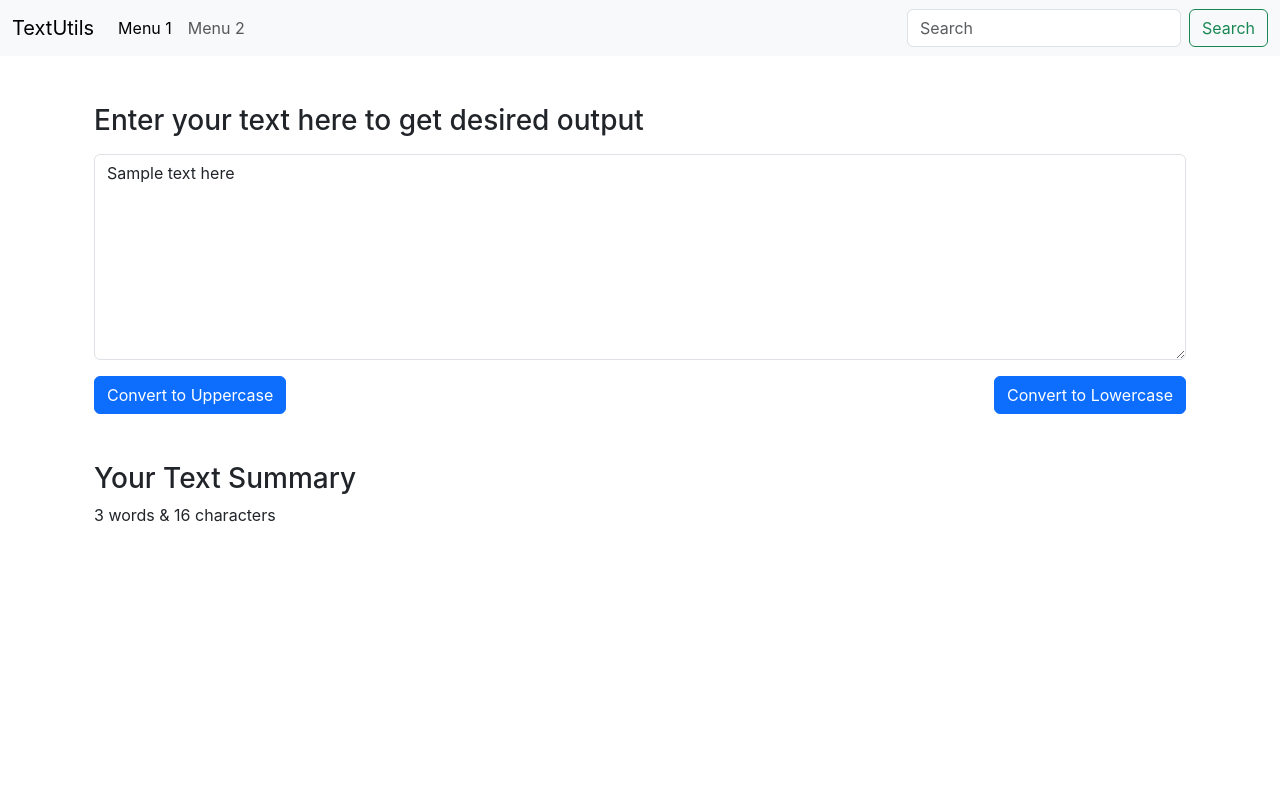
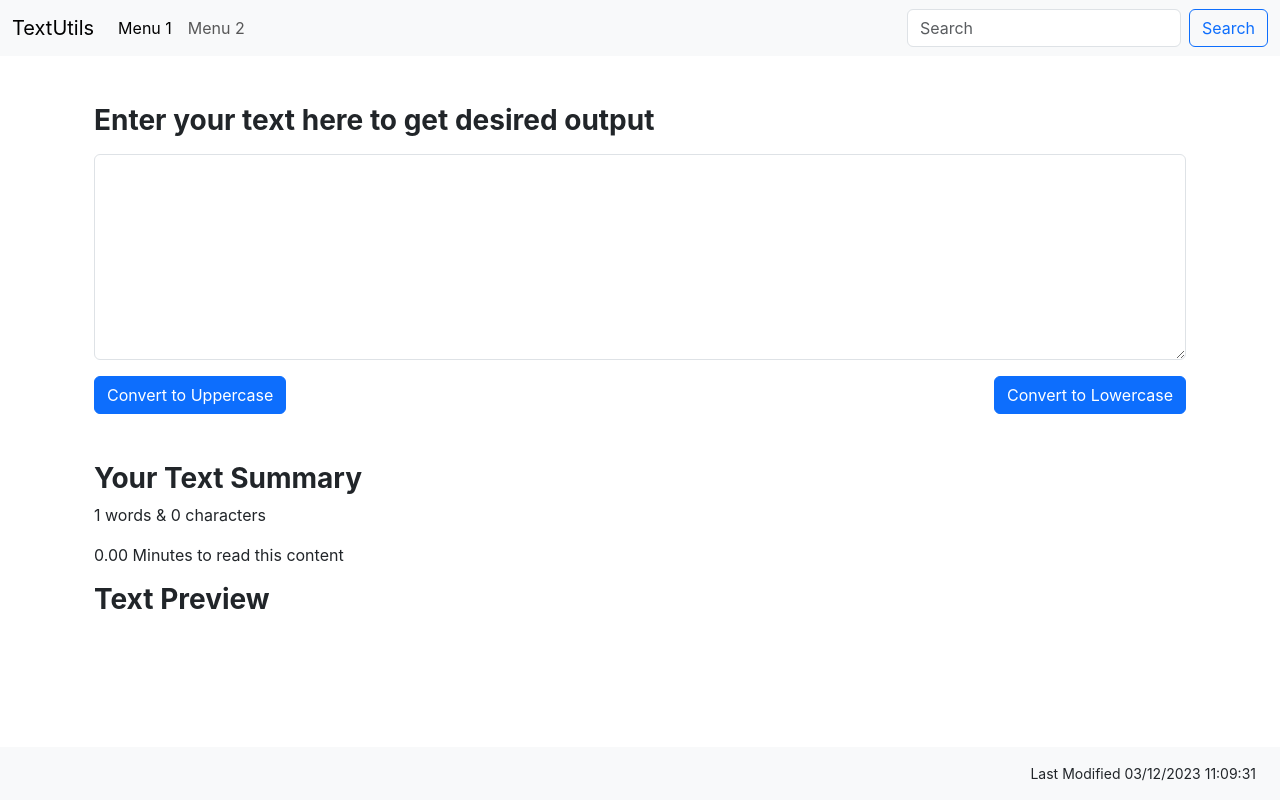
Before and after one commit to keerankb/react-textutils-demo, a React (Create React App) app: page / in a window 1280 px wide. Built offline with nearby package versions, Linux system fonts and the light colour scheme.

Commit message:
adding some more logic

```diff
--- a/src/components/Navbar.js
+++ b/src/components/Navbar.js
@@ -20,7 +20,7 @@ export default function Navbar(props) {
                 </ul>
                 <form className="d-flex" role="search">
                     <input className="form-control me-2" type="search" placeholder="Search" aria-label="Search" />
-                    <button className="btn btn-outline-success" type="submit">Search</button>
+                    <button className="btn btn-outline-primary" type="submit">Search</button>
                 </form>
             </div>
         </div>
--- a/src/components/TextForm.js
+++ b/src/components/TextForm.js
@@ -23,13 +23,13 @@ export default function TextForm(props) {
         setText(event.target.value);
     }
 
-    const [text, setText] = useState("Sample text here");
+    const [text, setText] = useState("");
 
     return (
         <>
         <div className="container">
             <div className="my-5">
-                <h3>{props.heading}</h3>
+                <h3><b>{props.heading}</b></h3>
                 <div className="my-3">
                     <textarea className="form-control" value={text} onChange={handleOnChange} id="myBox" rows="8"></textarea>
                 </div>
@@ -43,9 +43,15 @@ export default function TextForm(props) {
                 </div>
             </div>
         </div>
-        <div className="container">
-            <h3>Your Text Summary</h3>
+        <div className="container mb-5 pb-3">
+            <h3><b>Your Text Summary</b></h3>
             <p>{text.split(" ").length} words & {text.length} characters</p>
+            <p>{(0.008 * text.length).toFixed(2)} Minutes to read this content</p>
+            <h3><b>Text Preview</b></h3>
+            <p className="font-monospace text-justify" style={{ textAlign: 'justify' }}>{text}</p>
+            <footer className="text-end position-fixed w-100 pt-3" style={{ right: 0, bottom: 0, backgroundColor: '#F8F9FA' }}>
+                <p className="small pe-4">Last Modified {document.lastModified}</p>
+            </footer>
         </div>
         </>
     )
```
